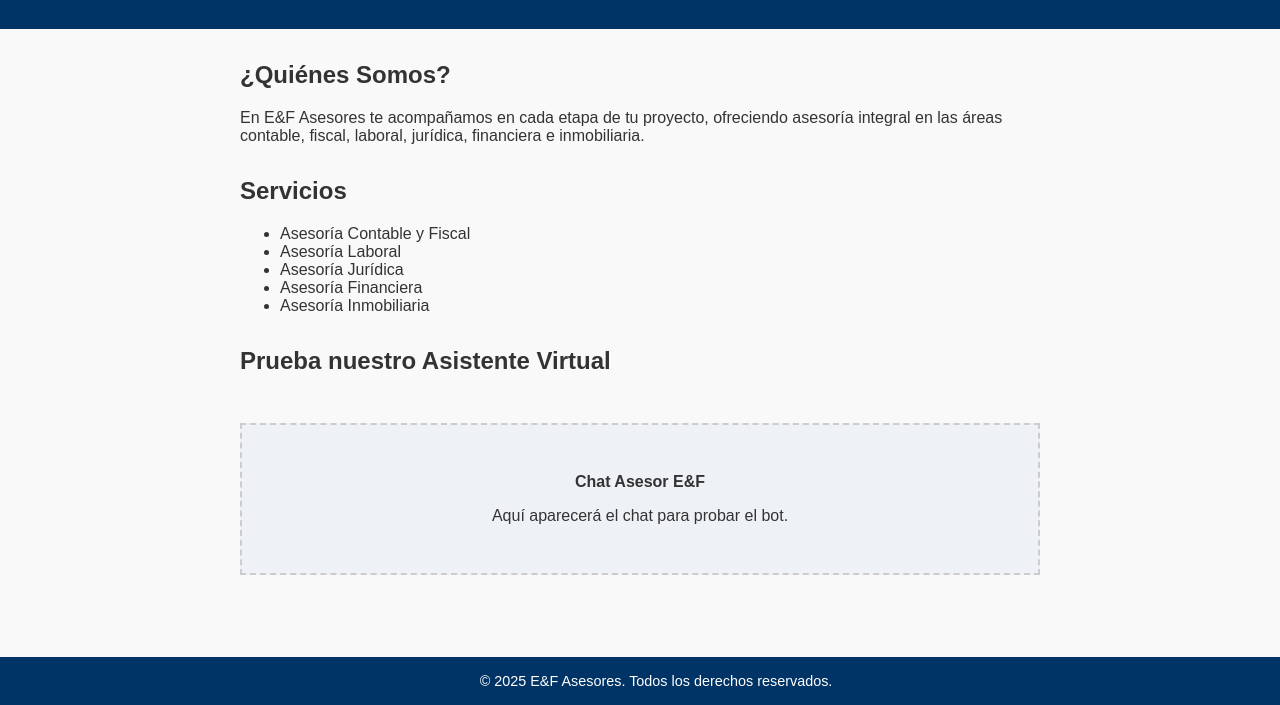
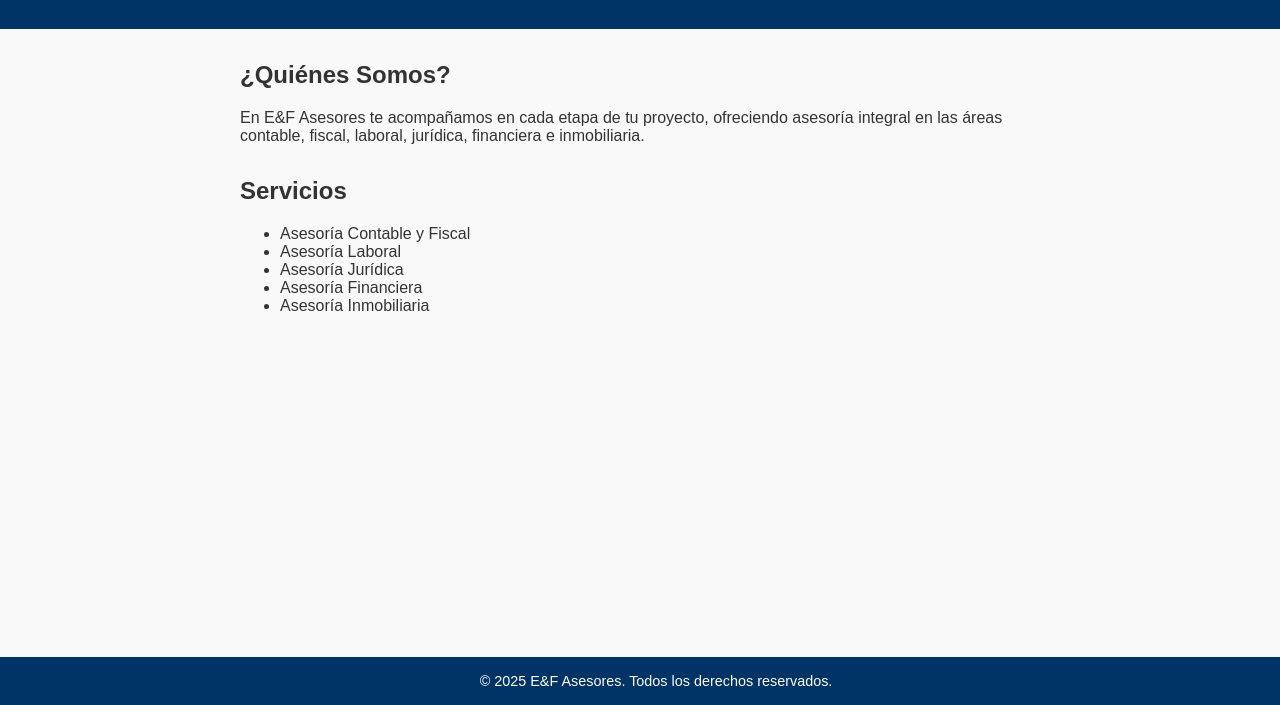
Before and after one commit to Jelgezabal/EF-Asesores, a plain HTML site: page index.html in a window 1280 px wide. Shown: the part 95-800 px from the top of the page. Drawn offline with Linux system fonts and the light colour scheme; a script that the page names is missing.

Commit message:
Update index.html

```diff
--- a/index.html
+++ b/index.html
@@ -74,14 +74,6 @@
     </ul>
   </section>
 
-  <section>
-    <h2>Prueba nuestro Asistente Virtual</h2>
-    <div class="chat-placeholder">
-      <p><strong>Chat Asesor E&F</strong></p>
-      <p>Aquí aparecerá el chat para probar el bot.</p>
-      <!-- Aquí podrías insertar tu widget de Telegram, iframe o lo que uses -->
-    </div>
-  </section>
 </main>
 
 <footer>
@@ -96,7 +88,7 @@
         },
 branding: {
     logo: 'https://raw.githubusercontent.com/Jelgezabal/archivosinternet/main/EFasesores.png', // URL directa
-            name: 'EF & Asesores', // EF & Asesores
+            name: 'Agente', // EF & Asesores
             welcomeText: 'Hola 👋, ¿Cómo te puedo ayudar?', //Mensaje de Bienvenida
             responseTimeText: 'Te responderemos lo más rápido posible' //Tiempo de respuesta
         },
```
